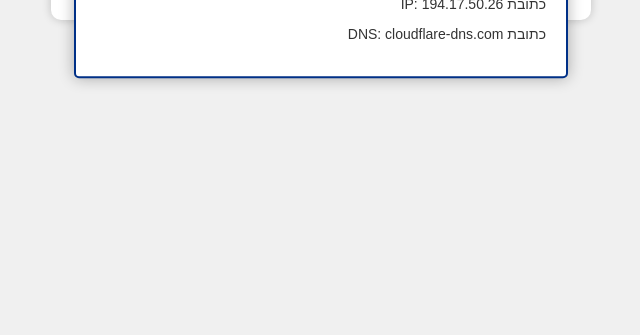
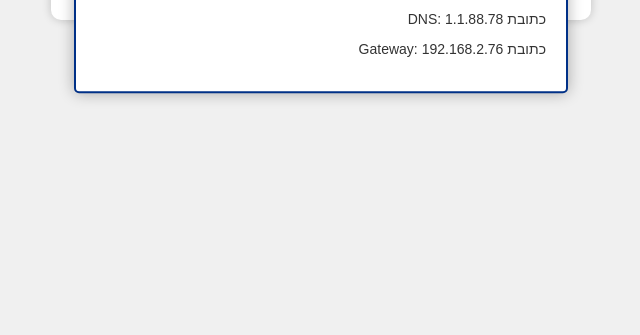
Before and after one commit to IsraelPolice/MasofPedCh1.0, a plain HTML site: page index.html in a window 1280 px wide. Shown: the part 465-800 px from the top of the page, without its empty margins (319-959 px from the left). Drawn offline with Linux system fonts and the light colour scheme.

Commit message:
Update index.html

```diff
--- a/index.html
+++ b/index.html
@@ -83,6 +83,7 @@
         <p id="resultMessage"></p>
         <p class="details">כתובת IP: <span id="fakeIP"></span></p>
         <p class="details">כתובת DNS: <span id="fakeDNS"></span></p>
+        <p class="details">כתובת Gateway: <span id="fakeGateway"></span></p>
     </div>
 
     <script>
@@ -99,15 +100,25 @@
         const initialPopup = document.getElementById('initialPopup');
         initialPopup.style.display = 'block';
 
-        // יצירת IP מומצא שנראה אמיתי
+        // יצירת כתובת IP מומצאת הגיונית
         function generateFakeIP() {
             return `${Math.floor(Math.random() * 256)}.${Math.floor(Math.random() * 256)}.${Math.floor(Math.random() * 256)}.${Math.floor(Math.random() * 256)}`;
         }
 
-        // יצירת DNS מומצא שנראה הגיוני
+        // יצירת DNS מומצא הגיוני (דומה לשרתי DNS אמיתיים)
         function generateFakeDNS() {
-            const domains = ['cloudflare-dns.com', 'google-public-dns-a.google.com', 'dns.israel-police.gov.il', 'secure-dns.net', 'cyberunit-il.org'];
-            return domains[Math.floor(Math.random() * domains.length)];
+            const dnsExamples = [
+                `8.8.${Math.floor(Math.random() * 256)}.${Math.floor(Math.random() * 256)}`, // דומה ל-Google DNS
+                `1.1.${Math.floor(Math.random() * 256)}.${Math.floor(Math.random() * 256)}`, // דומה ל-Cloudflare DNS
+                `192.168.${Math.floor(Math.random() * 256)}.${Math.floor(Math.random() * 256)}`, // דומה לרשת מקומית
+                `10.0.${Math.floor(Math.random() * 256)}.${Math.floor(Math.random() * 256)}` // דומה לרשת פנימית
+            ];
+            return dnsExamples[Math.floor(Math.random() * dnsExamples.length)];
+        }
+
+        // יצירת Gateway מומצא הגיוני
+        function generateFakeGateway() {
+            return `192.168.${Math.floor(Math.random() * 10)}.${Math.floor(Math.random() * 256)}`; // דומה ל-Gateway ברשתות ביתיות
         }
 
         // הצגת תוצאה לאחר 2 שניות
@@ -117,8 +128,10 @@
             const resultMessage = document.getElementById('resultMessage');
             const fakeIP = document.getElementById('fakeIP');
             const fakeDNS = document.getElementById('fakeDNS');
+            const fakeGateway = document.getElementById('fakeGateway');
             fakeIP.textContent = generateFakeIP();
             fakeDNS.textContent = generateFakeDNS();
+            fakeGateway.textContent = generateFakeGateway();
 
             // יחס של 1:3 לתוצאה תקינה ו-2:3 לתוצאה מפחידה
             const random = Math.random();
```
